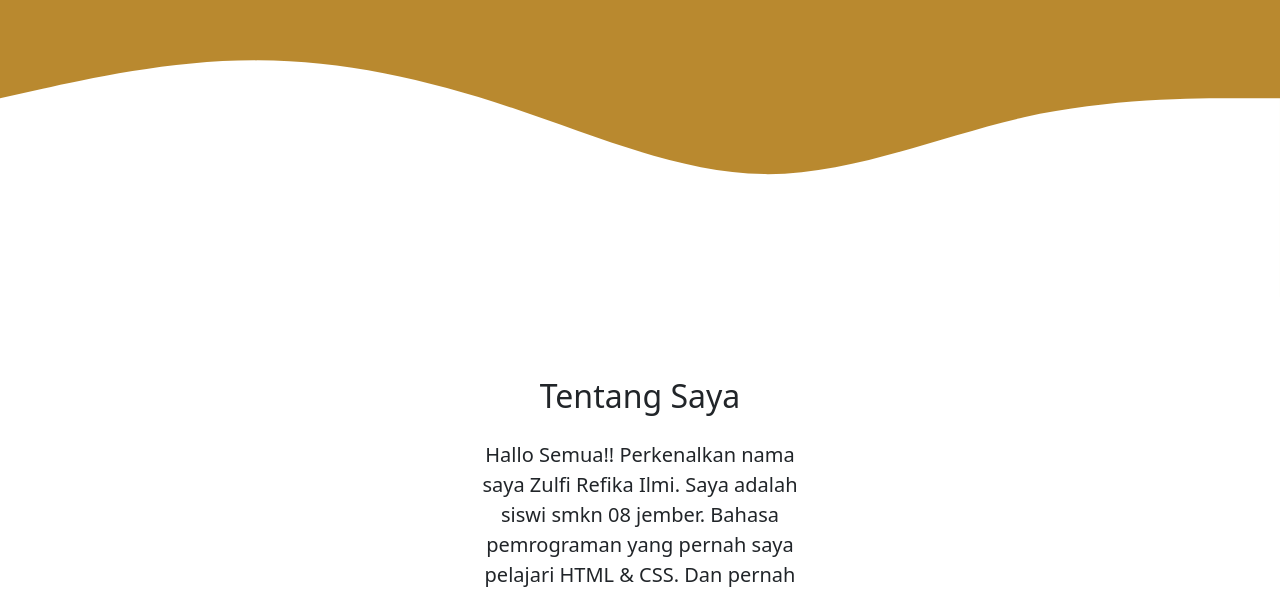
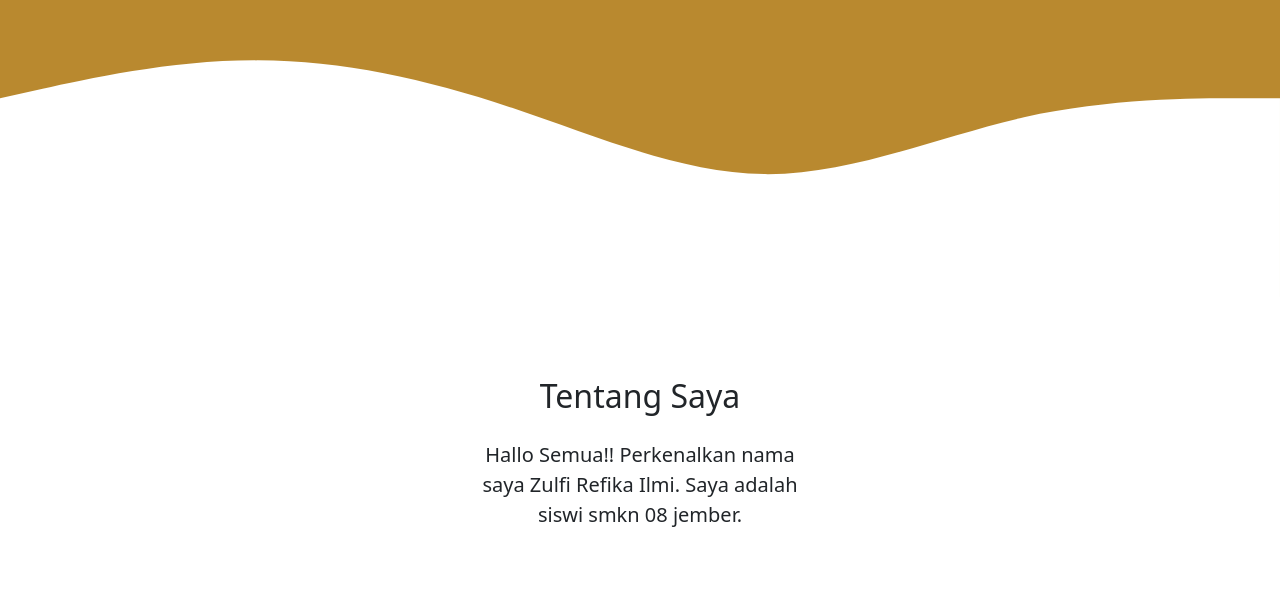
Before and after one commit to zulfikare/portofolio, a plain HTML site: page index.html in a window 1280 px wide. Shown: the part 357-952 px from the top of the page. Drawn offline with nearby package versions, Linux system fonts and the light colour scheme.

Commit message:
Update index.html

```diff
--- a/index.html
+++ b/index.html
@@ -65,8 +65,7 @@
             </div>
             <div class="row justify-content-center fs-5 text-center">
                 <div class="col-md-4">
-                <p>Hallo Semua!! Perkenalkan nama saya Zulfi Refika Ilmi. Saya adalah siswi smkn 08 jember. Bahasa pemrograman yang
-                   pernah saya pelajari HTML & CSS. Dan pernah mempelajari desain figma, canva.</p>
+                <p>Hallo Semua!! Perkenalkan nama saya Zulfi Refika Ilmi. Saya adalah siswi smkn 08 jember.</p>
             </div>
             </div>
         </div>
```
